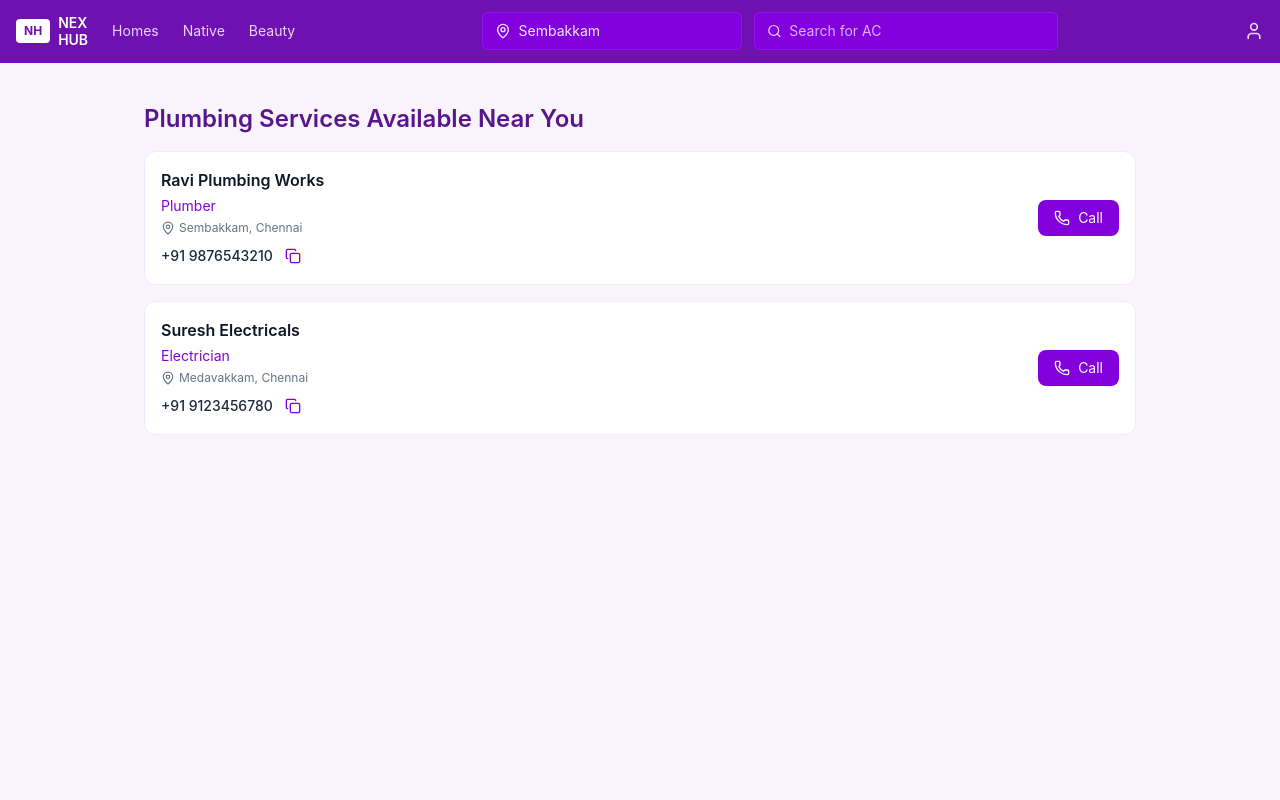
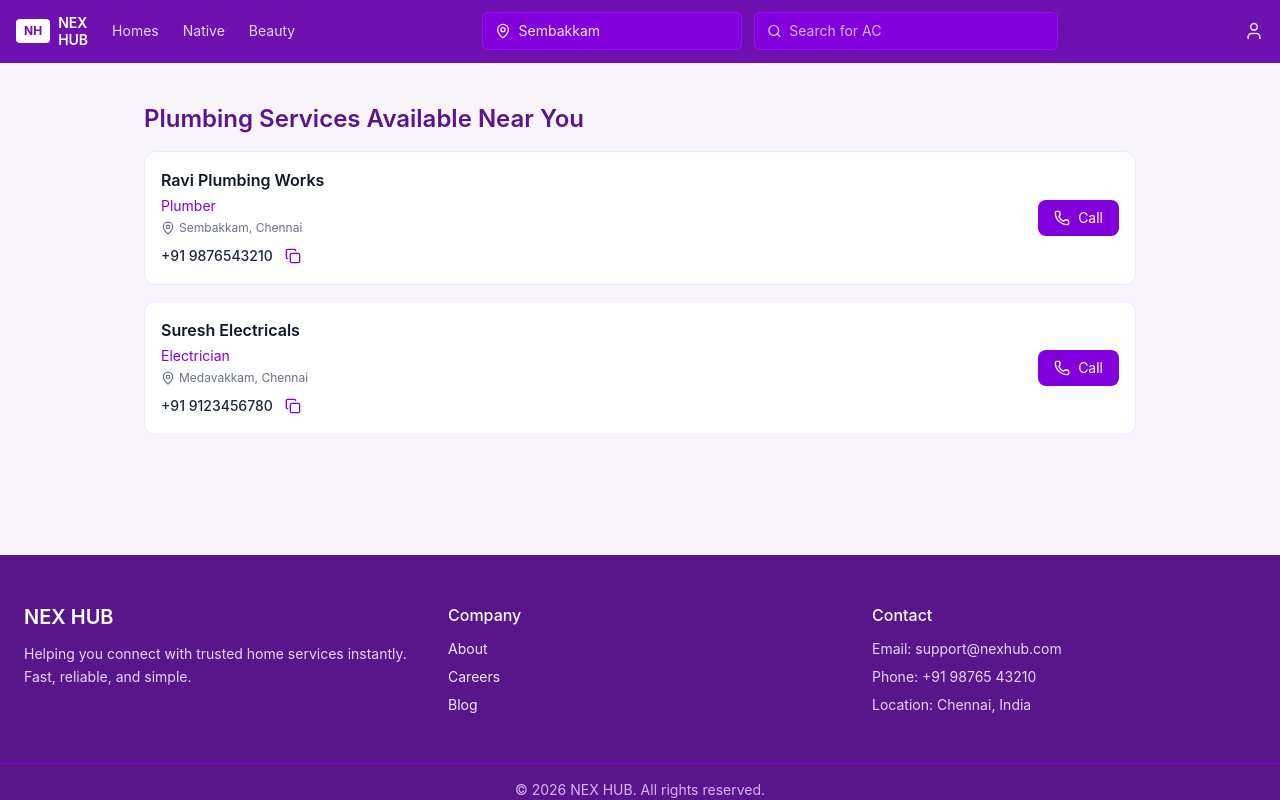
Before and after one commit to Mukunthan-A-R/nexhub, a React (Vite) app: page /plumbing in a window 1280 px wide. Shown: the top 800 px of the page. Built offline with nearby package versions, Linux system fonts and the light colour scheme.

Commit message:
fixing footer issue

```diff
--- a/src/components/ServiceCard.jsx
+++ b/src/components/ServiceCard.jsx
@@ -1,12 +1,15 @@
 import { Phone, Copy, MapPin } from "lucide-react";
 
-function ServiceCard({ name, role, phone, location }) {
+function ServiceCard({ key: keyVal, name, role, phone, location }) {
   const handleCopy = () => {
     navigator.clipboard.writeText(phone);
   };
 
   return (
-    <div className="bg-white border border-purple-100 rounded-xl p-4 flex flex-col md:flex-row md:items-center md:justify-between gap-4 hover:shadow-md transition">
+    <div
+      key={keyVal}
+      className="bg-white border border-purple-100 rounded-xl p-4 flex flex-col md:flex-row md:items-center md:justify-between gap-4 hover:shadow-md transition"
+    >
       {/* LEFT */}
       <div className="space-y-1">
         <h3 className="font-semibold text-gray-900">{name}</h3>
--- a/src/components/ServiceList.jsx
+++ b/src/components/ServiceList.jsx
@@ -3,23 +3,24 @@ import ServiceCard from "./ServiceCard";
 
 export default function ServiceList({ title, data }) {
   return (
-    <div className="bg-[#f8f4fb] min-h-screen py-10">
+    <div className="py-10">
       <div className="max-w-5xl mx-auto px-4 space-y-4">
         {/* Heading */}
         <h2 className="text-2xl font-semibold text-purple-900">
           {title} Services Available Near You
         </h2>
 
-        {data.map((item, i) => (
-          <>
+        {data.map((item) => (
+          <div key={item.phone}>
             {/* List */}
             <ServiceCard
+              keyVal={item.phone}
               name={item.name}
               role={item.role}
               phone={item.phone}
               location={item.location}
             />
-          </>
+          </div>
         ))}
       </div>
     </div>
--- a/src/pages/Plumbing.jsx
+++ b/src/pages/Plumbing.jsx
@@ -20,9 +20,12 @@ const Plumbing = () => {
   ];
 
   return (
-    <div>
+    <div className="min-h-screen flex flex-col bg-[#f8f4fb] ">
       <Navbar />
-      <ServiceList title="Plumbing" data={data} />
+
+      <div className="flex-1">
+        <ServiceList title="Plumbing" data={data} />
+      </div>
       <Footer />
     </div>
   );
```
